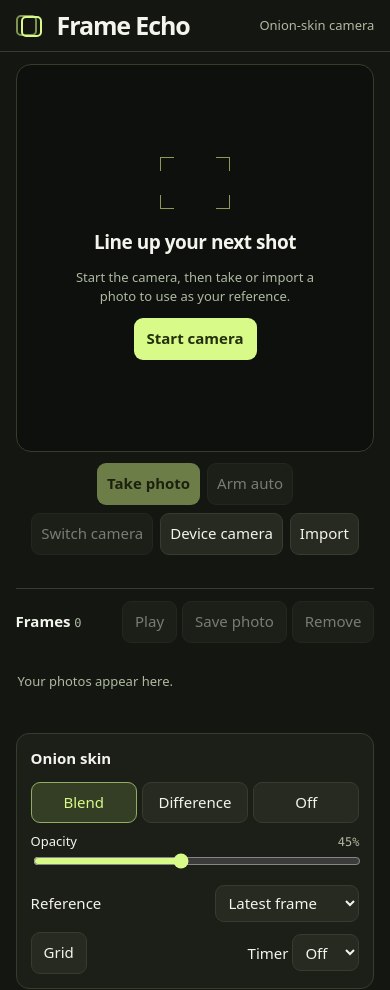
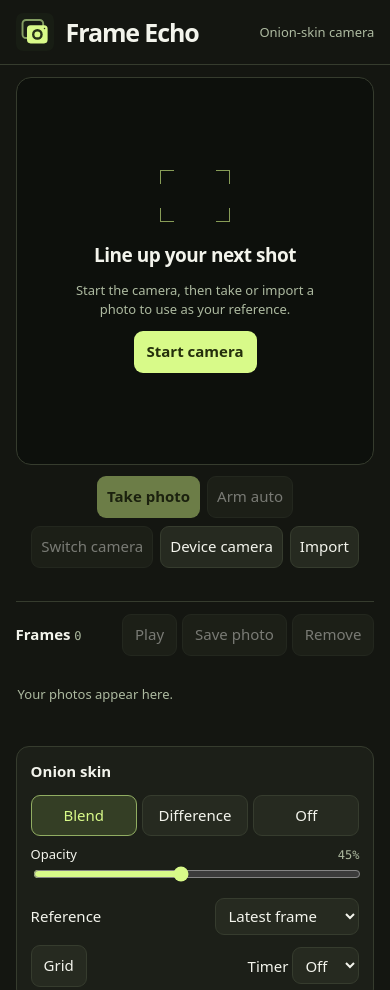
Before and after one commit to BomJacques/Onionskin-, a plain HTML site: page index.html in a window 390 px wide. Shown: the top 990 px of the page. Drawn offline with Linux system fonts and the light colour scheme.

Commit message:
Add Frame Echo app icon and iPhone Home Screen artwork

```diff
--- a/index.html
+++ b/index.html
@@ -4,6 +4,8 @@
 <meta charset="utf-8">
 <meta name="viewport" content="width=device-width,initial-scale=1,viewport-fit=cover">
 <meta name="theme-color" content="#141611">
+<link rel="icon" href="./icon.svg" type="image/svg+xml">
+<link rel="apple-touch-icon" sizes="180x180" href="./apple-touch-icon.png">
 <title>Frame Echo · Onion-skin camera</title>
 <style>
   :root{color-scheme:dark;--bg:#141611;--panel:#1c1f18;--field:#262a20;--line:#363c2e;--text:#f3f4ec;--muted:#adbaa0;--accent:#d8fa89;--dark:#242f0c;--mono:ui-monospace,SFMono-Regular,Consolas,monospace}
@@ -24,9 +26,7 @@
   h1{font-size:25px;letter-spacing:-.045em;line-height:1}
   h2{font-size:15px;font-weight:650}
   .brand{display:flex;align-items:center;gap:12px}
-  .mark{width:26px;height:22px;position:relative;margin-right:3px}
-  .mark::before,.mark::after{content:"";position:absolute;width:17px;height:17px;border-radius:5px;border:2px solid var(--accent)}
-  .mark::before{top:0;left:0;opacity:.55}.mark::after{bottom:0;right:0}
+  .mark{width:38px;height:38px;display:block}
   .muted{color:var(--muted);font-size:13px}
   .workspace{display:grid;grid-template-columns:minmax(0,1fr) 306px;align-items:start;gap:18px;padding-block:22px 32px}
   .workspace>section{min-width:0}
@@ -89,7 +89,7 @@
 </head>
 <body>
 <header><div class="wrap header">
-  <div class="brand"><span class="mark" aria-hidden="true"></span><h1>Frame Echo</h1></div>
+  <div class="brand"><img class="mark" src="./icon.svg" width="38" height="38" alt=""><h1>Frame Echo</h1></div>
   <span class="muted">Onion-skin camera</span>
 </div></header>
 <main class="wrap workspace">
```
Also changed, not shown: apple-touch-icon.png (added), icon.svg (added).
